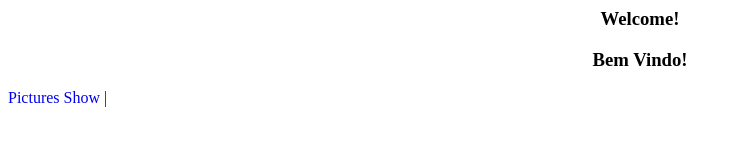
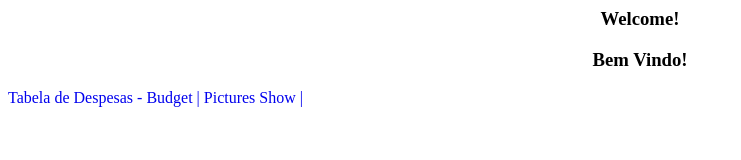
Before and after one commit to airsonfelipe/hello, a plain HTML site: page index.html in a window 1280 px wide. Shown: the whole page, without its empty margins (0-741 px from the left). Drawn offline with Linux system fonts and the light colour scheme.

Commit message:
Update index.html

```diff
--- a/index.html
+++ b/index.html
@@ -6,7 +6,7 @@
 <h3><center>Welcome!</center></h3>
 <h3><center>Bem Vindo!</center></h3>
 
-
+<a href="https://airsonfelipe.github.io/home/tabelaDespesas" style="text-decoration:none">Tabela de Despesas - Budget    |    </a>
 <a href="https://airsonfelipe.github.io/home/picturesShow.html" style="text-decoration:none">Pictures Show    |    </a>
 
 
```
